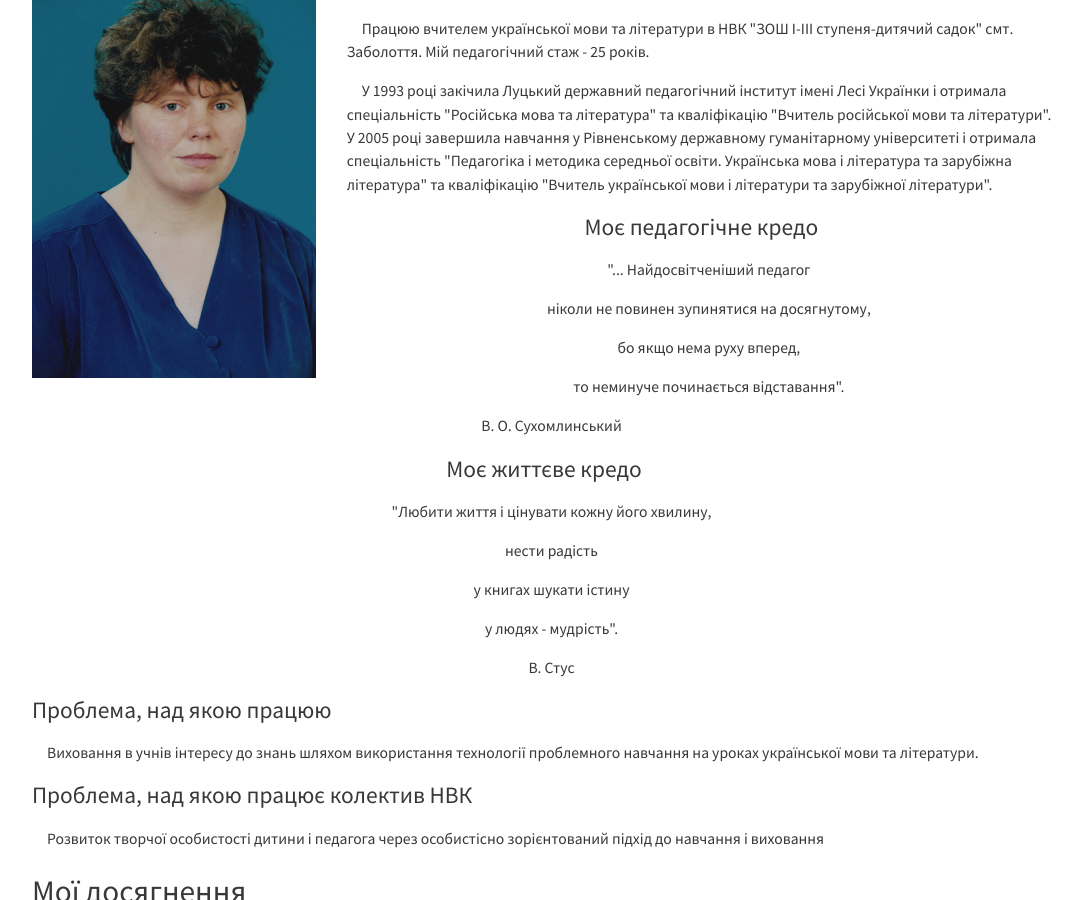
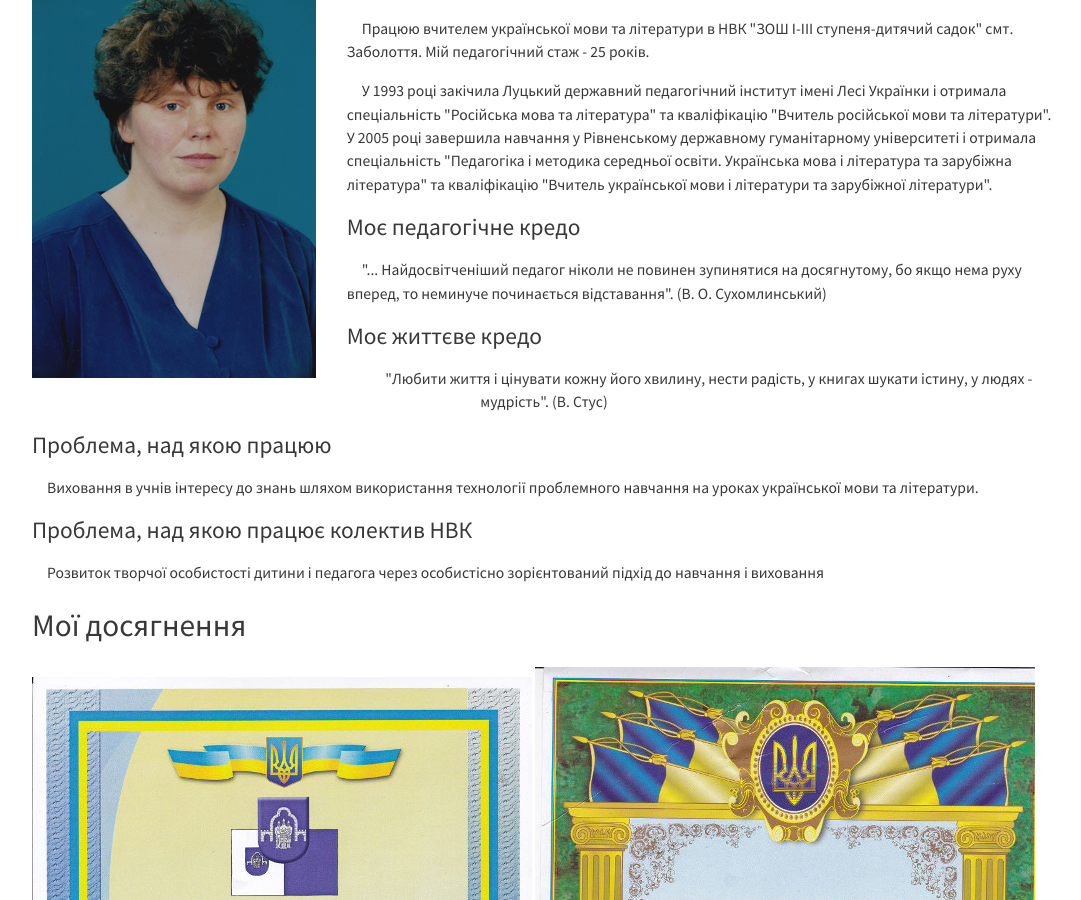
Before and after one commit to tetyanashevchuk/tetyanashevchuk.github.io, a Jekyll site: the page built from pedagogic_portrait/index.html, in a window 1280 px wide and 900 px high, scrolled down 742 px. Shown: the whole window, without its empty margins (96-1177 px from the left). Built offline with Jekyll 4.4.1, drawn with Linux system fonts in a browser that asks for light colours; nearby versions of some CDN libraries.

Commit message:
pedagogic portrait layout

```diff
--- a/pedagogic_portrait/index.html
+++ b/pedagogic_portrait/index.html
@@ -34,42 +34,18 @@ title: "Педагогічний портрет"
     У 1993 році закічила Луцький державний педагогічний інститут імені Лесі Українки і отримала спеціальність "Російська мова та література" та кваліфікацію "Вчитель російської мови та літератури". У 2005 році завершила навчання у Рівненському державному
     гуманітарному університеті і отримала спеціальність "Педагогіка і методика середньої освіти. Українська мова і література та зарубіжна література" та кваліфікацію "Вчитель української мови і літератури та зарубіжної літератури".
   </p>
-  <h3 align="center">
+  <h3>
       Моє педагогічне кредо
-    </h3>
-  <p align="center">
-    "... Найдосвітченіший педагог
-  </p>
-  <p align="center">
-    ніколи не повинен зупинятися на досягнутому,
-  </p>
-  <p align="center">
-    бо якщо нема руху вперед,
-  </p>
-  <p align="center">
-    то неминуче починається відставання".
-  </p>
-  <p align="center">
-    В. О. Сухомлинський
+  </h3>
+  <p>
+    "... Найдосвітченіший педагог ніколи не повинен зупинятися на досягнутому, бо якщо нема руху вперед, то неминуче починається відставання". (В. О. Сухомлинський)
   </p>
 
-  <h3 align="center">
+  <h3>
       Моє життєве кредо
-    </h3>
+  </h3>
   <p align="center">
-    "Любити життя і цінувати кожну його хвилину,
-  </p>
-  <p align="center">
-    нести радість
-  </p>
-  <p align="center">
-    у книгах шукати істину
-  </p>
-  <p align="center">
-    у людях - мудрість".
-  </p>
-  <p align="center">
-    В. Стус
+    "Любити життя і цінувати кожну його хвилину, нести радість, у книгах шукати істину, у людях - мудрість".  (В. Стус)
   </p>
 
   <h3>
```
